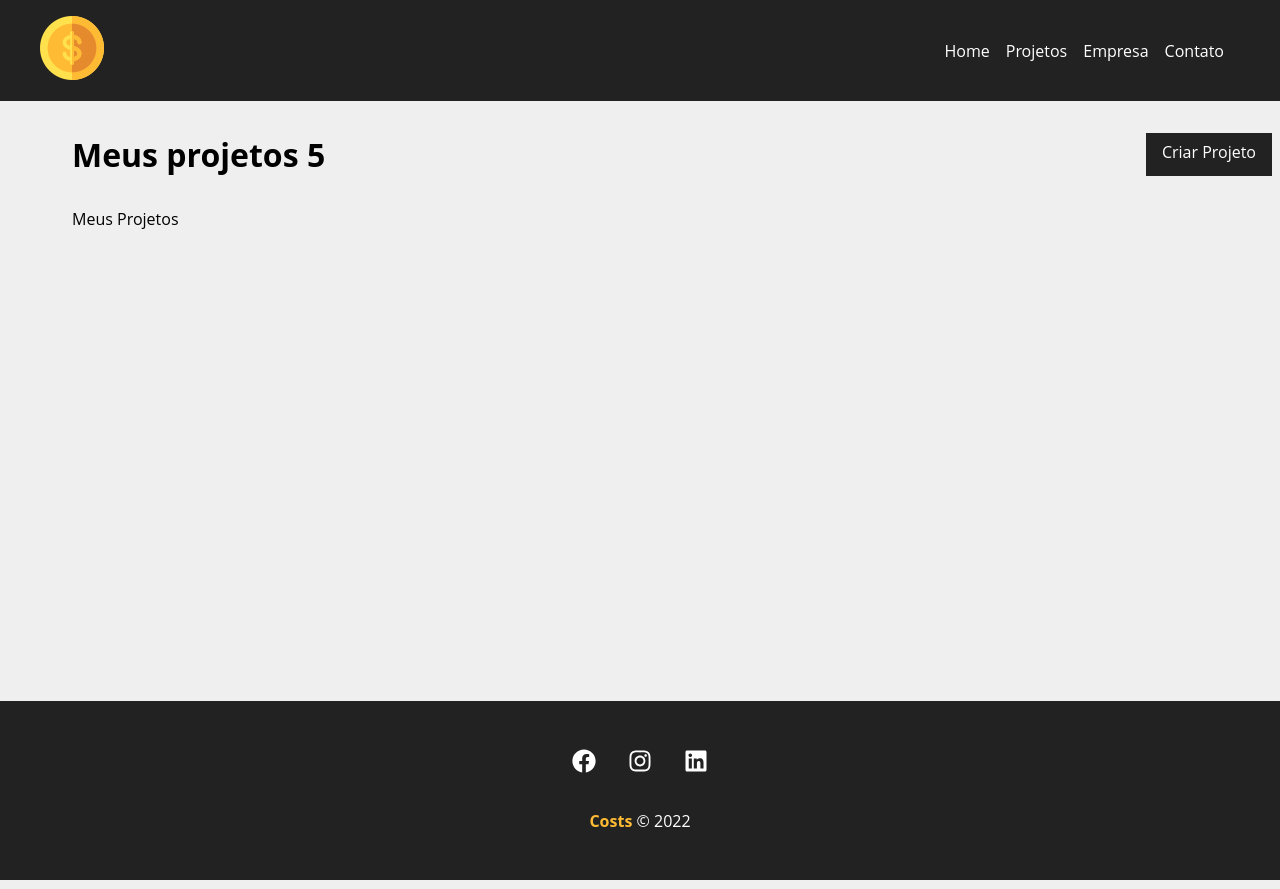
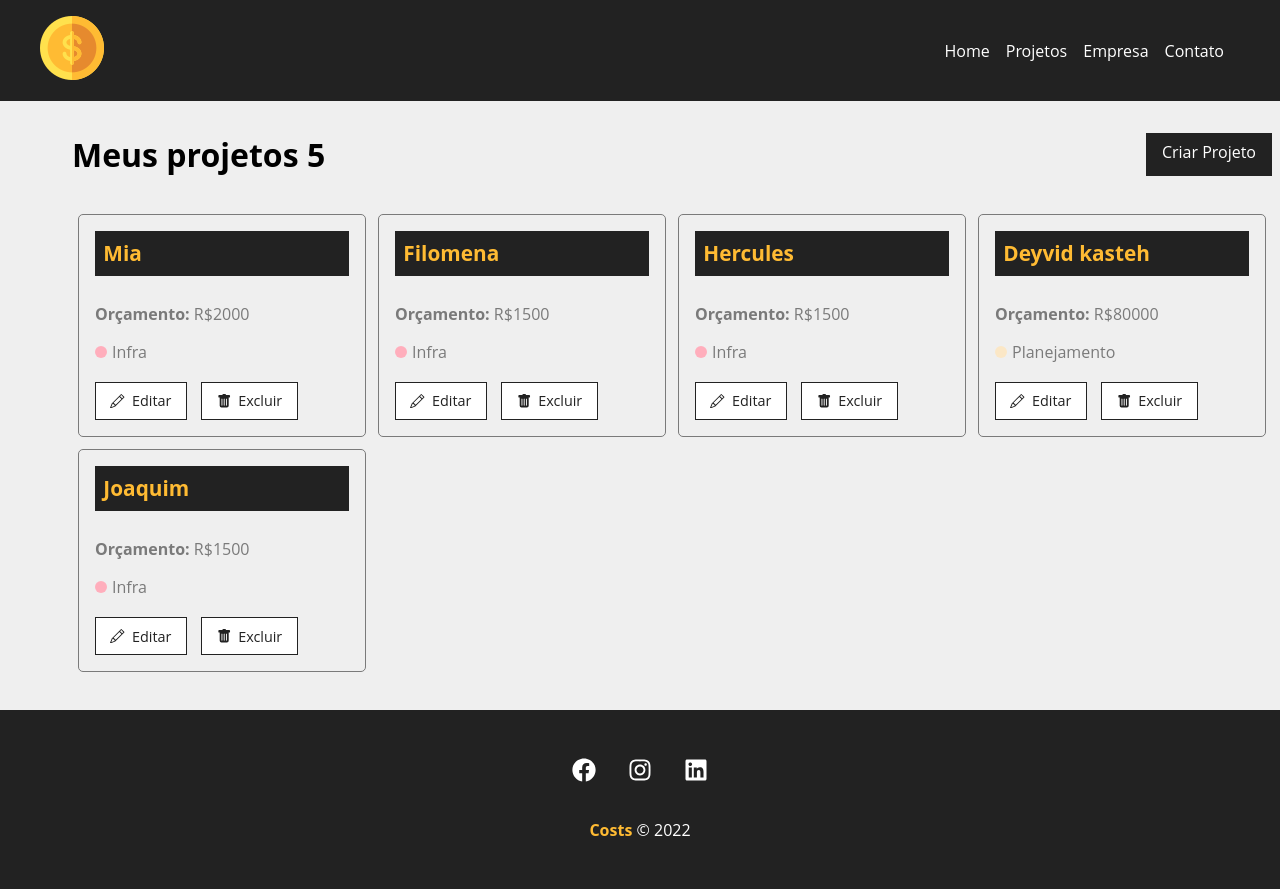
Before and after one commit to Deyvid-Kasteh/Projeto-Costs-em-React, a React (Create React App) app: page /projects in a window 1280 px wide. Shown: the top 889 px of the page. Built offline with nearby package versions, Linux system fonts and the light colour scheme; data requests are answered from the project's data file; the HTML template or start-up script is replaced by a standard one.

Commit message:
melhorando cards

```diff
--- a/db.json
+++ b/db.json
@@ -1,77 +1,59 @@
 {
   "projects": [
     {
-      "name": "Deyvid",
-      "budget": "5000",
+      "name": "Mia",
+      "budget": "2000",
+      "category": {
+        "id": "1",
+        "name": "Infra"
+      },
       "cost": 0,
       "services": [],
       "id": 1
     },
     {
-      "name": "Deyvid kasteh",
-      "budget": "80000",
+      "name": "Filomena",
+      "budget": "1500",
       "category": {
-        "id": "2",
-        "name": "Desenvolvimentol"
+        "id": "1",
+        "name": "Infra"
       },
       "cost": 0,
       "services": [],
       "id": 2
     },
     {
-      "name": "DeyvidK",
-      "budget": "80000",
+      "name": "Hercules",
+      "budget": "1500",
       "category": {
-        "id": "2",
-        "name": "Desenvolvimentol"
+        "id": "1",
+        "name": "Infra"
       },
       "cost": 0,
       "services": [],
       "id": 3
     },
     {
-      "name": "hercules",
-      "budget": "1000",
+      "name": "Deyvid kasteh",
+      "budget": "80000",
+      "category": {
+        "id": "4",
+        "name": "Planejamento"
+      },
+      "cost": 0,
+      "services": [],
+      "id": 4
+    },
+    {
+      "name": "Joaquim",
+      "budget": "1500",
       "category": {
         "id": "1",
         "name": "Infra"
       },
       "cost": 0,
       "services": [],
-      "id": 4
-    },
-    {
-      "name": "DEYVID K G LIMA",
-      "budget": "1000000",
-      "category": {
-        "id": "2",
-        "name": "Desenvolvimentol"
-      },
-      "cost": 0,
-      "services": [],
       "id": 5
-    },
-    {
-      "name": "hercules",
-      "budget": "1000",
-      "category": {
-        "id": "1",
-        "name": "Infra"
-      },
-      "cost": 0,
-      "services": [],
-      "id": 6
-    },
-    {
-      "name": "Filomena",
-      "budget": "1000",
-      "category": {
-        "id": "1",
-        "name": "Infra"
-      },
-      "cost": 0,
-      "services": [],
-      "id": 7
     }
   ],
   "categories": [
--- a/src/components/pages/projects.js
+++ b/src/components/pages/projects.js
@@ -3,14 +3,36 @@
 import Message from "../layout/Message";
 import Container from "../layout/Container";
 import LinkButton from "../layout/LinkButton";
+import ProjectCard from "../project/ProjectCard";
+import { useState, useEffect } from "react";
+
 
 function Projects() {
+
+  const [projects, setProjects] = useState([])
 
   const location = useLocation()
   let message = ''
   if (location.state) {
     message = location.state.message
   }
+
+  useEffect(() => {
+
+    fetch('http://localhost:5000/projects', {
+      method: 'GET',
+      headers: { 'Content-Type': 'application/json' },
+    })
+      .then(resp => resp.json())
+      .then(data => {
+        console.log(data)
+        setProjects(data)
+
+      })
+    .catch((err) => console.log(err))
+
+  }, [])
+
 
 
   return (
@@ -22,7 +44,17 @@
 
       {message && <Message type="success" msg={message} />}
       <Container customClass="start">
-        <p>Meus Projetos</p>
+        {projects.length > 0 &&
+          projects.map((project) => (
+            <ProjectCard
+              id={project.id}
+              name={project.name}
+              budget={project.budget}
+              category={project.category.name}
+              key={project.id}
+            />
+          ))
+        }
       </Container>
     </div>
   );
--- /dev/null
+++ b/src/components/project/ProjectCard.js
@@ -0,0 +1,26 @@
+import styles from './ProjectCard.module.css';
+import { Link } from 'react-router-dom';
+
+import {BsPencil, BsFillTrashFill} from 'react-icons/bs'
+
+function ProjectCard({id, name, budget, category, handleRemove}) {
+    return (
+      <div className={styles.project_card}>
+        <h4>{name}</h4>
+        <p>
+          <span>Orçamento:</span> R${budget}
+        </p>
+        <p className={styles.category_text}>
+          <span className={`${styles[category.toLowerCase()]}`}></span>
+          {category}
+        </p>
+        <div className={styles.project_card_actions}>
+                <Link to="/"><BsPencil/>Editar</Link>
+                <button>
+                    <BsFillTrashFill/> Excluir
+                </button>
+        </div>
+      </div>
+    );
+}
+export default ProjectCard
--- /dev/null
+++ b/src/components/project/ProjectCard.module.css
@@ -0,0 +1,87 @@
+.project_card {
+    padding: 1em;
+    border: 1px solid #7a7a7a;
+    border-radius: 5px;
+    width: 24%;
+    margin: 0.5%;
+}
+
+.project_card h4 {
+    background-color: #222;
+    color: #ffbb33;
+    padding: 0.4em;
+    margin-bottom: 1.3em;
+    font-size: 1.3em;
+}
+
+.project_card p {
+    color: #7a7a7a;
+    margin-bottom: 1em;
+
+}
+
+.project_card p span {
+    font-weight: bold;
+}
+
+.category_text {
+    display: flex;
+    align-items: center;
+}
+
+.category_text span {
+    display: block;
+    width: 12px;
+    height: 12px;
+    border-radius: 50%;
+    background-color: #ccc;
+    margin-right: 5px;
+}
+
+.category_text .infra {
+    background-color: #ffaebc;
+}
+
+.category_text .desenvolvimento {
+    background-color: #a0e7e5;
+}
+.category_text .design {
+    background-color: #b4f8c8;
+}
+.category_text .planejamento {
+    background-color: #fbe7c6;
+}
+
+
+.project_card_actions {
+    margin-top: 1.2em;
+    display: flex;
+    align-items: center;
+}
+
+.project_card_actions a,
+.project_card_actions button {
+    text-decoration: none;
+    border: none;
+    background-color: #fff;
+    color: #222;
+    font-size: .9em;
+    padding: .6em 1em;
+    margin-right: 1em;
+    cursor: pointer;
+    border: 1px solid #222;
+    display: flex;
+    align-items: center;
+    justify-content: center;
+    transition: 0.5s;
+}
+
+.project_card_actions svg {
+    margin-right: 0.5em;
+}
+
+.project_card_actions a:hover,
+.project_card_actions button:hover {
+    background-color: #222;
+    color: #ffbb33;
+}
```
